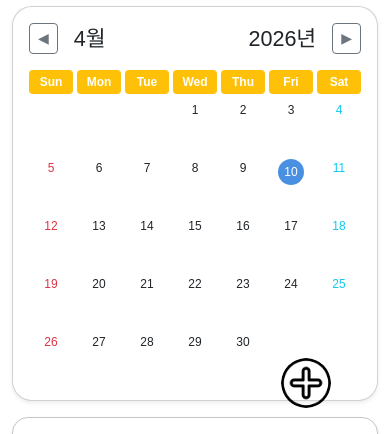
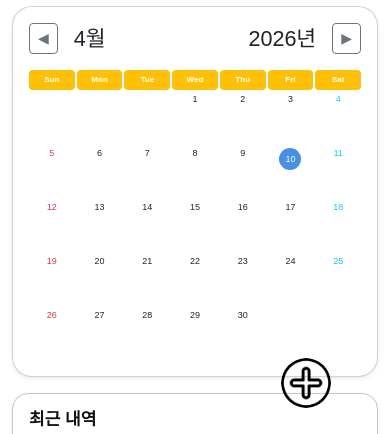
Before and after one commit to kb-skeleton-team2/wallet-guardian, a Vue app: page / in a window 390 px wide. Shown: the part 401-835 px from the top of the page. Built offline with nearby package versions, Linux system fonts and the light colour scheme; no server answers.

Commit message:
design: 대시보드 반응형 디자인 수정

```diff
--- a/src/components/dashboard/Calendar.vue
+++ b/src/components/dashboard/Calendar.vue
@@ -80,14 +80,14 @@ const calendarDays = computed(() => {
 
 function handleDayClick(day) {
   const key = `${year.value}-${String(month.value).padStart(2, '0')}-${String(
-    day
+    day,
   ).padStart(2, '0')}`;
   store.selectDate(key);
 }
 
 function getDayData(day) {
   const key = `${year.value}-${String(month.value).padStart(2, '0')}-${String(
-    day
+    day,
   ).padStart(2, '0')}`;
   return dayMap.value[key] || { income: 0, expense: 0 };
 }
@@ -123,39 +123,61 @@ function nextMonth() {
 <style scoped>
 .calendar-grid {
   display: grid;
-  grid-template-columns: repeat(7, 1fr);
+  grid-template-columns: repeat(7, minmax(0, 1fr));
   text-align: center;
-  gap: 4px;
+  gap: 2px;
 }
+
 .calendar-cell {
-  padding: 3px 2px;
-  min-height: 54px; /* 55px → 45px */
-  font-size: 0.75rem;
+  padding: 2px 1px;
+  min-height: 52px;
+  overflow: hidden;
+  display: flex;
+  flex-direction: column;
+  align-items: center;
 }
-.calendar-cell:hover {
+
+.calendar-cell:not(.header):hover {
   cursor: pointer;
   background-color: rgb(233, 237, 238);
 }
+
 .calendar-cell.header {
   font-weight: bold;
   background-color: #ffc107;
   color: white;
   border-radius: 4px;
   min-height: auto;
+  padding: 4px 0;
+  font-size: clamp(8px, 1.8vw, 12px);
 }
+
+.day-number {
+  font-size: clamp(9px, 2vw, 13px);
+  line-height: 1.2;
+}
+
 .today .day-number {
   background-color: #4a90e2;
   color: white;
   border-radius: 50%;
-  width: 26px;
-  height: 26px;
-  line-height: 26px;
+  width: 22px;
+  height: 22px;
+  line-height: 22px;
   margin: 0 auto;
 }
+
 .amount {
-  font-size: 0.8rem;
+  font-size: clamp(7px, 1.6vw, 11px);
   margin-top: 1px;
+  width: 100%;
+  text-align: center;
+  overflow: hidden;
+  text-overflow: ellipsis;
+  white-space: nowrap;
+  line-height: 1.2;
 }
+
 .income {
   color: #1976d2;
 }
```
Also changed, not shown: 1 other file (tests, documents, lock files or other folders).
